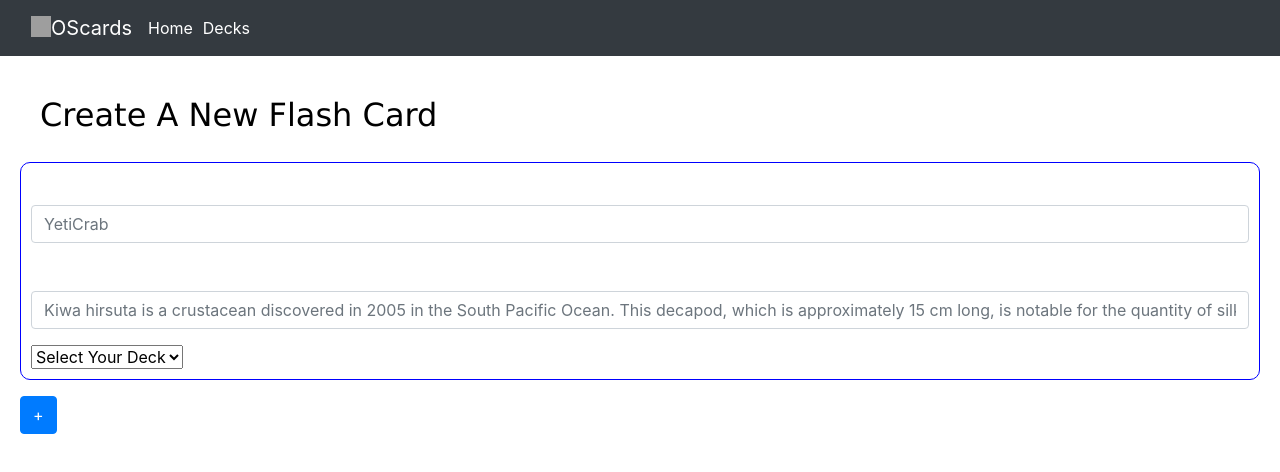
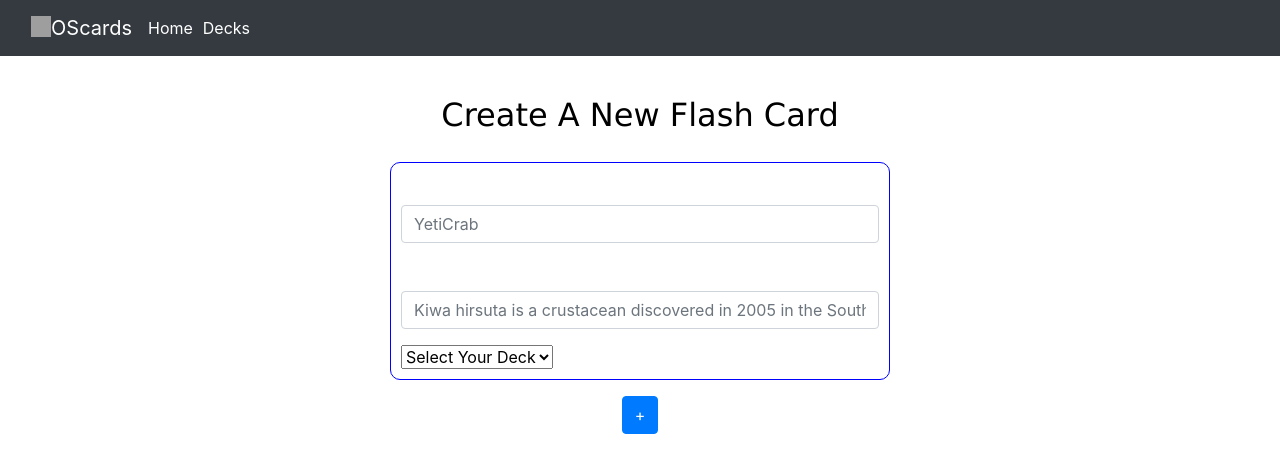
Before and after one commit to OSLearning/OSCards, a React (Create React App) app in the folder client/: page /home in a window 1280 px wide. Shown: the top 472 px of the page. Built offline with nearby package versions, Linux system fonts and the light colour scheme; grey boxes are pictures that could not be loaded.

Commit message:
Implentation of intuitive ux design to accomodate a variety of different learning styles, centering the user experience

```diff
--- a/client/src/index.html
+++ b/client/src/index.html
@@ -9,5 +9,7 @@
 <body>
     <div id='root'></div>
     <script type="text/javascript" src="./dist/bundle.js"></script>
+    <script src="https://code.jquery.com/jquery-3.5.1.slim.min.js" integrity="sha384-DfXdz2htPH0lsSSs5nCTpuj/zy4C+OGpamoFVy38MVBnE+IbbVYUew+OrCXaRkfj" crossorigin="anonymous"></script>
+    <script src="https://cdn.jsdelivr.net/npm/bootstrap@4.6.0/dist/js/bootstrap.bundle.min.js" integrity="sha384-Piv4xVNRyMGpqkS2by6br4gNJ7DXjqk09RmUpJ8jgGtD7zP9yug3goQfGII0yAns" crossorigin="anonymous"></script>
 </body>
 </html>
--- a/client/src/pages/AddCard/AddCard.css
+++ b/client/src/pages/AddCard/AddCard.css
@@ -1,5 +1,6 @@
 h2 {
   color: rgb(0, 0, 0);
+  text-align: center;
 }
 
 .submitButton {
@@ -16,6 +17,8 @@
   border: thin solid blue;
   border-radius: 10px;
   padding: 10px;
+  max-width: 500px;
+  margin: auto;
 }
 
 .addcard {
--- a/client/src/pages/AddCard/AddCard.jsx
+++ b/client/src/pages/AddCard/AddCard.jsx
@@ -78,39 +78,12 @@
             <option defaultValue={4}>{5}</option>
           </select>
         </form>
+        <div className="d-flex flex-row justify-content-center align-content-center mt-3">
           <button class="btn btn-primary" type="submit" onClick={context.handleSubmit}>+</button>
+        </div>
       </div>
     )
   }
 }
 
 export default AddCard;
-
-
-
-
-
-
-
-
-
-
-
-
-
-
-
-
-
-
-
-
-
-/*{ <label htmlFor="term">Term :</label> <br></br>
-<span><input type="text" className="termvalue"/> </span>
-<p></p>
-<label htmlFor="definition">Definition :</label> <br></br>
-<span><input type="text" className="termvalue"/> </span>
-<p></p>
-<label htmlFor="deck">Deck Label :</label> <br></br>
-<span><input type="text" className="termvalue"/> </span>  }*/
```
Lines whose indentation alone changed are shown as unchanged.
